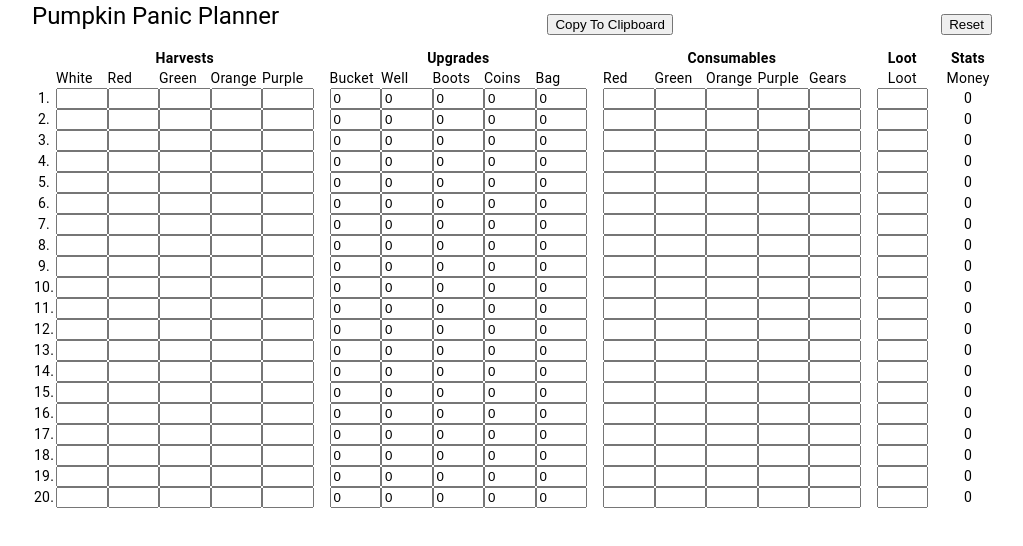
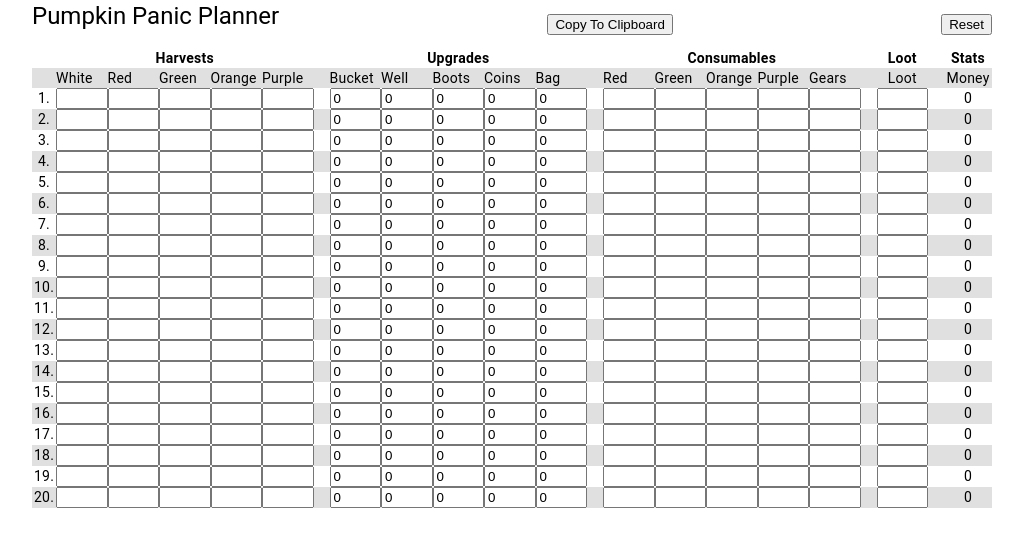
Before and after one commit to LeazeDev/pumpkin-panic-calculator, an Angular app: page / in a window 1280 px wide. Shown: the top 546 px of the page, without its empty margins (128-1151 px from the left). Built offline with nearby package versions, Linux system fonts and the light colour scheme.

Commit message:
color every other line light hrey

```diff
--- a/src/app/app.component.html
+++ b/src/app/app.component.html
@@ -6,6 +6,7 @@
   </div>
 
   <form [formGroup]="form" class="form">
+    <div class="wrapper">
       <div class="action-line">
         <div></div>
         <div class="category">
@@ -62,9 +63,10 @@
           Money
         </div>
       </div>
-    <div formArrayName="calculator">
-      <div *ngFor="let actionLine of form.controls.calculator.controls; let i=index">
-        <div [formGroupName]="i" class="action-line">
+    </div>
+    <div formArrayName="calculator" class="wrapper">
+      <div *ngFor="let actionLine of form.controls.calculator.controls; let i=index" [formGroupName]="i"
+        class="action-line">
         <label for="action-{{ i }}" class="action-prefix">{{(i + 1) + "."}}</label>
         <div formGroupName="harvests" class="harvests">
           <input type="text" formControlName="white" class="action-input action-cell" />
@@ -99,6 +101,5 @@
         </div>
       </div>
     </div>
-    </div>
   </form>
 </div>
--- a/src/app/app.component.scss
+++ b/src/app/app.component.scss
@@ -22,6 +22,14 @@
 .action-line {
     display: grid;
     grid-template-columns: 24px 5fr 16px 5fr 16px 5fr 16px 1fr 16px 48px;
+
+    &:nth-child(odd) {
+        background-color: white;
+    }
+
+    &:nth-child(even) {
+        background-color: #e0e0e0;
+    }
 }
 
 .harvests {
```
Lines whose indentation alone changed are shown as unchanged.
